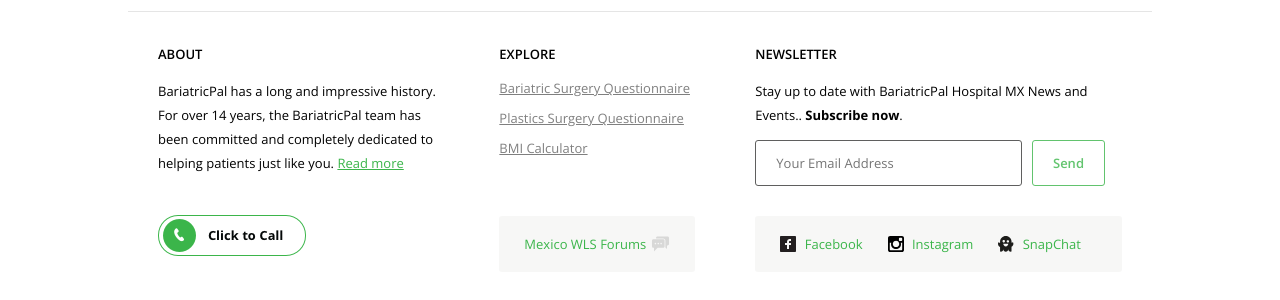
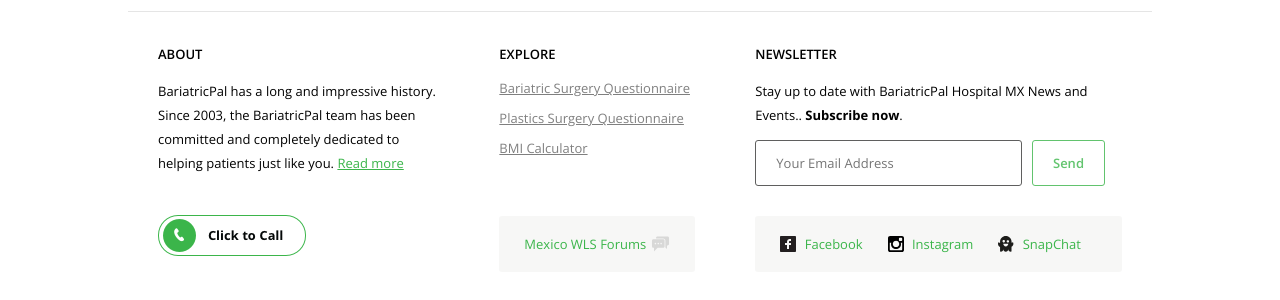
Before and after one commit to bariatricpal/bpmx, a Jekyll site: the page built from refund-policy.markdown, in a window 1280 px wide and 1220 px high. Shown: the part 521-821 px from the top of the window. Built offline with Jekyll 4.4.1, drawn with Linux system fonts in a browser that asks for light colours.

Commit message:
Updated Footer

```diff
--- a/_includes/footer.html
+++ b/_includes/footer.html
@@ -6,7 +6,7 @@
           About
         </p>
         <p class='u-mb0'>
-          BariatricPal has a long and impressive history. For over 14 years, the BariatricPal team has been committed and completely dedicated to helping patients just like you. <a href='/about/bariatricpal'>Read more</a>
+          BariatricPal has a long and impressive history. Since 2003, the BariatricPal team has been committed and completely dedicated to helping patients just like you. <a href='/about/bariatricpal'>Read more</a>
         </p>
         <p class="u-mt4">
           <a href="https://businesssupport.vonage.com/" target="Click_to_Call_Me" onclick='window.open("https://businesssupport.vonage.com/click2callme?key=NrMNDaCIIYpNFeOjIj&company=BariatricPal%20Hospital", "Click_to_Call_Me", "resizable=no,width=460,height=200"); return false;'>
```
